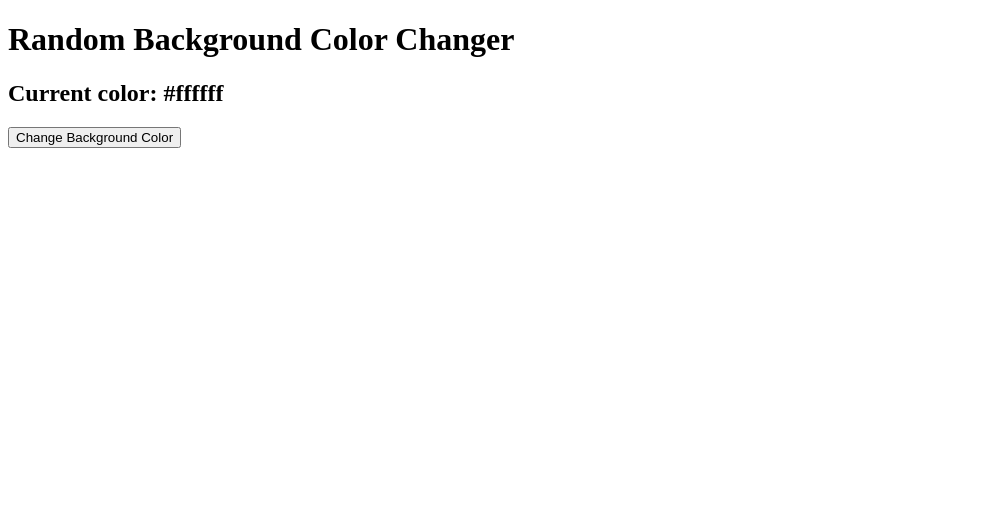
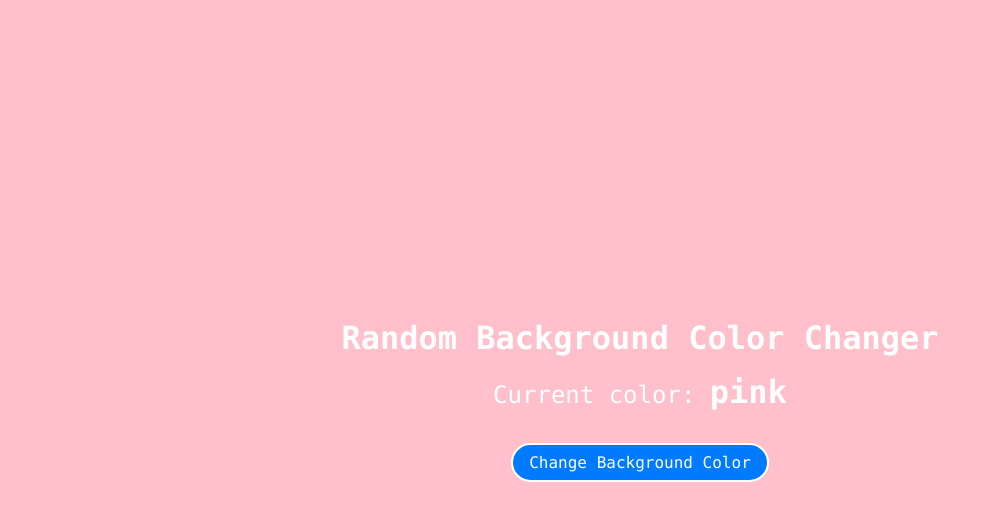
Before and after one commit to Gabo-GR/Ejercicios-FreeCodeCamp, a plain HTML site: page Javascript Algorithms and Data Structures/Random Background Color Changer/index.html in a window 1280 px wide. Both pictures are taken after a click on the button "Change Background Color". Shown: the whole page, without its empty margins (0-993 px from the left). Drawn offline with Linux system fonts and the light colour scheme.

Commit message:
Se agrega script para cambiar el color

```diff
--- a/Javascript Algorithms and Data Structures/Random Background Color Changer/color_changer.js
+++ b/Javascript Algorithms and Data Structures/Random Background Color Changer/color_changer.js
@@ -0,0 +1,39 @@
+// Se crea un array con los colores que van a rotar
+const colorsArray = [
+    "red",
+    "blue",
+    "green",
+    "yellow",
+    "purple",
+    "orange",
+    "pink",
+]
+
+// Se seleccionan los elementos del DOM
+const button = document.querySelector("button")
+const body = document.querySelector("body")
+const span = document.querySelector("span")
+
+// Se crea una variable para guardar el color actual
+let currentColor = "";
+
+// Se crea una función que cambia el color del fondo
+function changeColor() {
+    // Se crea una variable para guardar el color aleatorio
+    let randomColor;
+    // Se crea un bucle que se repite hasta que el color aleatorio sea diferente al color actual
+    do {
+        // Se selecciona un color aleatorio del array de colores y se guarda en la variable randomColor
+        randomColor = colorsArray[Math.floor(Math.random() * colorsArray.length)];
+        // Se repite el bucle si el color aleatorio es igual al color actual
+    } while (randomColor === currentColor);
+    // Se guarda el color aleatorio en la variable currentColor
+    currentColor = randomColor;
+    // Se cambia el color de fondo del body al color aleatorio
+    body.style.backgroundColor = randomColor;
+    // Se cambia el texto del span al color aleatorio
+    span.textContent = randomColor;
+}
+
+// Se añade un evento al botón que llama a la función changeColor
+button.addEventListener("click", changeColor)
--- a/Javascript Algorithms and Data Structures/Random Background Color Changer/index.html
+++ b/Javascript Algorithms and Data Structures/Random Background Color Changer/index.html
@@ -10,8 +10,8 @@
     <div class="container">
         <div class="color-container">
             <h1>Random Background Color Changer</h1>
-            <h2>Current color: #ffffff</h2>
-            <button id="btn">Change Background Color</button>
+            <p>Current color: <span id="color-hex-code">#ffffff</span></p>
+            <button id="button">Change Background Color</button>
         </div>
 
 
--- a/Javascript Algorithms and Data Structures/Random Background Color Changer/styles.css
+++ b/Javascript Algorithms and Data Structures/Random Background Color Changer/styles.css
@@ -0,0 +1,62 @@
+*{
+    margin: 0;
+    padding: 0;
+    box-sizing: border-box;
+    font-family: Consolas, monospace;
+}
+
+body{
+    display: flex;
+    justify-content: center;
+    align-items: center;
+    height: 100vh;
+    background-color: #000000;
+    transition: background-color 0.5s ease-in-out;
+}
+
+.container{
+    display: flex;
+    justify-content: center;
+    align-items: center;
+    flex-direction: column;
+}
+
+h1{
+    font-size: 2rem;
+    margin-bottom: 1rem;
+    color: white;
+}
+
+p{
+    font-size: 1.5rem;
+    margin-bottom: 1rem;
+    color: white;
+}
+
+span{
+    font-size: 2rem;
+    font-weight: bold;
+}
+
+button{
+    padding: 0.5rem 1rem;
+    font-size: 1rem;
+    margin-top: 1rem;
+    cursor: pointer;
+    border: 2px solid white;
+    border-radius: 20px;
+    background-color: #007bff;
+    color: white;
+    transition: transform 0.3s ease-in-out;
+}
+
+button:hover{
+    background-color: #0056b3;
+    transform: scale(1.1);
+    transition: transform 0.3s ease-in-out;
+
+}
+
+.container {
+    text-align: center;
+}
```
